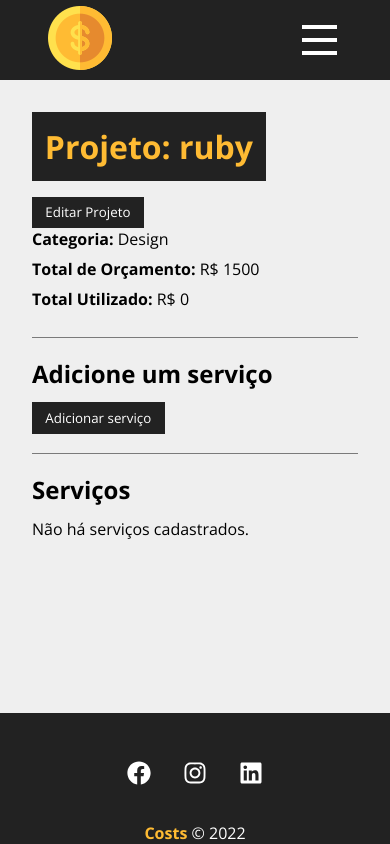
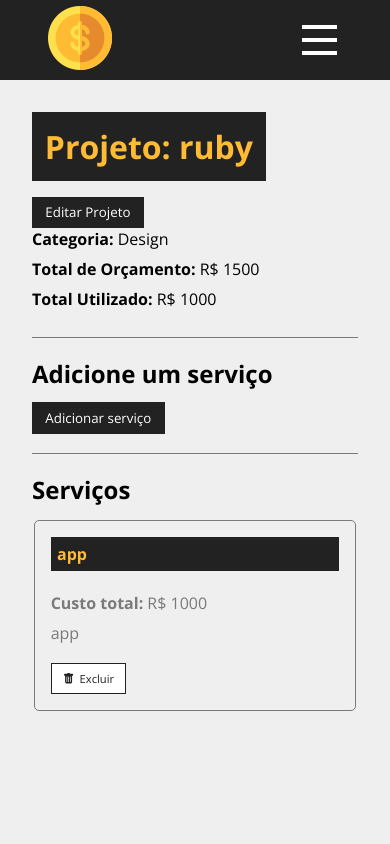
Before and after one commit to IsaqueP/Costs, a React (Create React App) app: page /Project/1 in a window 390 px wide. Shown: the top 844 px of the page. Built offline with nearby package versions, Linux system fonts and the light colour scheme; data requests are answered from the project's data file.

Commit message:
pages: projects e project

```diff
--- a/db.json
+++ b/db.json
@@ -7,8 +7,15 @@
         "id": "3",
         "name": "Design"
       },
-      "cost": 0,
-      "services": [],
+      "cost": 1000,
+      "services": [
+        {
+          "name": "app",
+          "cost": "1000",
+          "description": "app",
+          "id": "efb18629-f729-4fdc-a683-be904f132e8a"
+        }
+      ],
       "id": 1
     },
     {
@@ -39,6 +46,17 @@
         }
       ],
       "id": 3
+    },
+    {
+      "name": "Teste",
+      "category": {
+        "id": "2",
+        "name": "Desenvolvimento"
+      },
+      "budget": "3500",
+      "cost": 0,
+      "services": [],
+      "id": 4
     }
   ],
   "categories": [
--- a/src/components/layout/styles/Container.module.css
+++ b/src/components/layout/styles/Container.module.css
@@ -8,7 +8,7 @@
 }
 
 .min-height{
-    min-height: 75vh;
+    min-height: 100vh
 }
 
 .start{
--- a/src/components/pages/styles/Home.module.css
+++ b/src/components/pages/styles/Home.module.css
@@ -10,6 +10,7 @@
 .home_container h1{
     font-size: 2.5em;
     margin-bottom: 0.5em;
+    text-align: center;
 }
 
 .home_container h1 span{
@@ -21,9 +22,18 @@
 .home_container p{
     margin-bottom: 1.5em;
     color: #7b7b7b;
+    text-align: center;
 }
 
 .home_container img{
-    width: 350px;
+    width: 100vw;
+    max-width: 350px;
     margin: 2em 0;
 }
+
+/*RESPONSIVIDADE*/
+@media (max-width: 550px){
+    .home_container{
+
+    }
+}
--- a/src/components/pages/styles/NewProject.module.css
+++ b/src/components/pages/styles/NewProject.module.css
@@ -9,5 +9,5 @@
 }
 
 .newproject_container p{
-    color: #7b7b7b;
+    color: hsl(0, 0%, 48%);
 }
--- a/src/components/pages/styles/Project.module.css
+++ b/src/components/pages/styles/Project.module.css
@@ -1,5 +1,6 @@
 .project_detail{
     padding: 2em;
+    width: 100%;
 }
 
 .project_detail h1,
--- a/src/components/pages/styles/Projects.module.css
+++ b/src/components/pages/styles/Projects.module.css
@@ -8,3 +8,20 @@
     justify-content: space-between;
     margin-bottom: 2em;
 }
+
+@media (max-width: 430px){
+    .title_container{
+        justify-content: center;
+        align-items: center;
+        flex-direction: column;
+    }
+
+    .title_container h1{
+        margin-bottom: 1rem;
+    }
+
+    .title_container a{
+        width: 8rem;
+        text-align: center;
+    }
+}
--- a/src/components/project/styles/ProjectCard.module.css
+++ b/src/components/project/styles/ProjectCard.module.css
@@ -2,7 +2,7 @@
     padding: 1em;
     border: 1px solid #7a7a7a;
     border-radius: 5px;
-    width: 24%;
+    width: 16.5rem;
     margin: 0.5%
 }
 
@@ -85,3 +85,44 @@
     background-color: #222;
     color: #ffbb33;
 }
+
+
+/*RESPONSIVIDADE*/
+
+@media (max-width: 610px){
+    .project_card{
+        padding: 1em;
+        border: 1px solid #7a7a7a;
+        border-radius: 5px;
+        width: 14rem;
+        margin: 0.5%
+    }
+
+    .project_card h4{
+        font-size: 1rem;
+
+    }
+
+    .project_card_actions a,
+    .project_card_actions button{
+        font-size: 0.7rem;
+    }
+}
+
+@media (max-width: 500px){
+    .project_card{
+        width: 12rem;
+    }
+}
+
+@media (max-width: 460px){
+    .project_card{
+        width: 100%;
+    }
+}
+
+@media (max-width: 430px){
+    .project_card{
+        width: 100%;
+    }
+}
```
